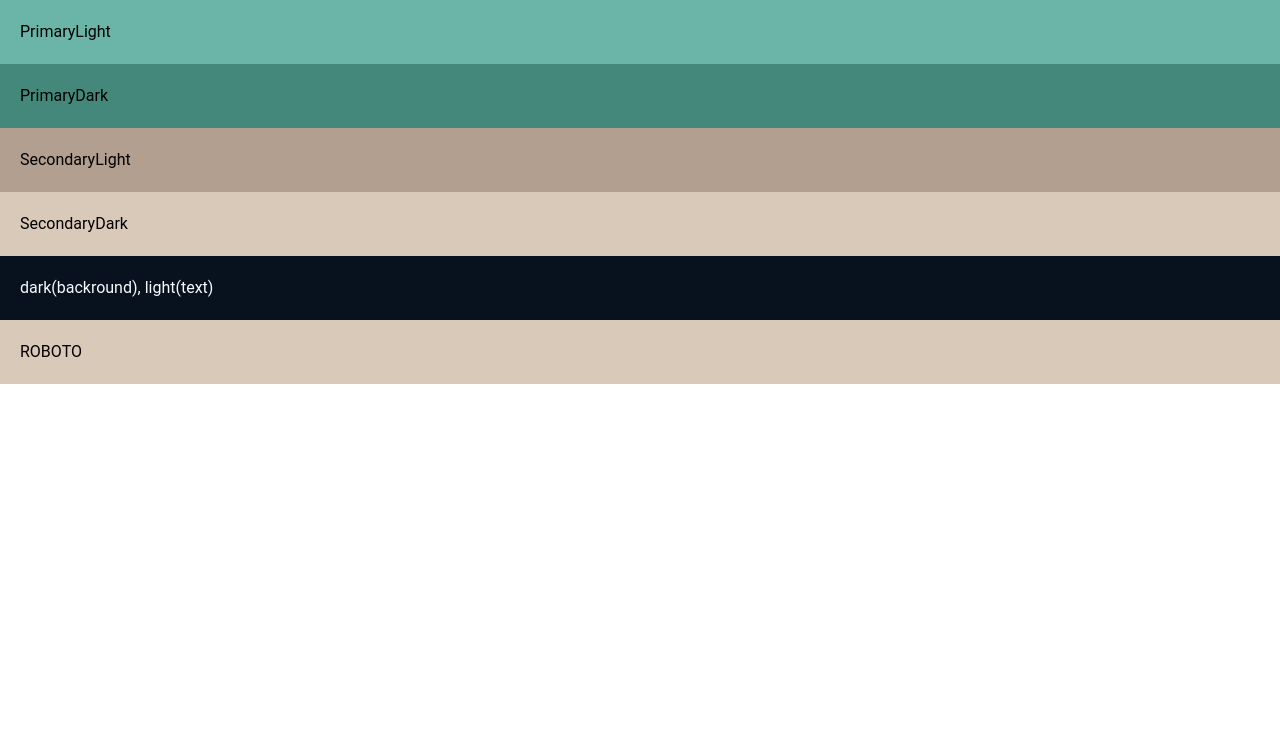
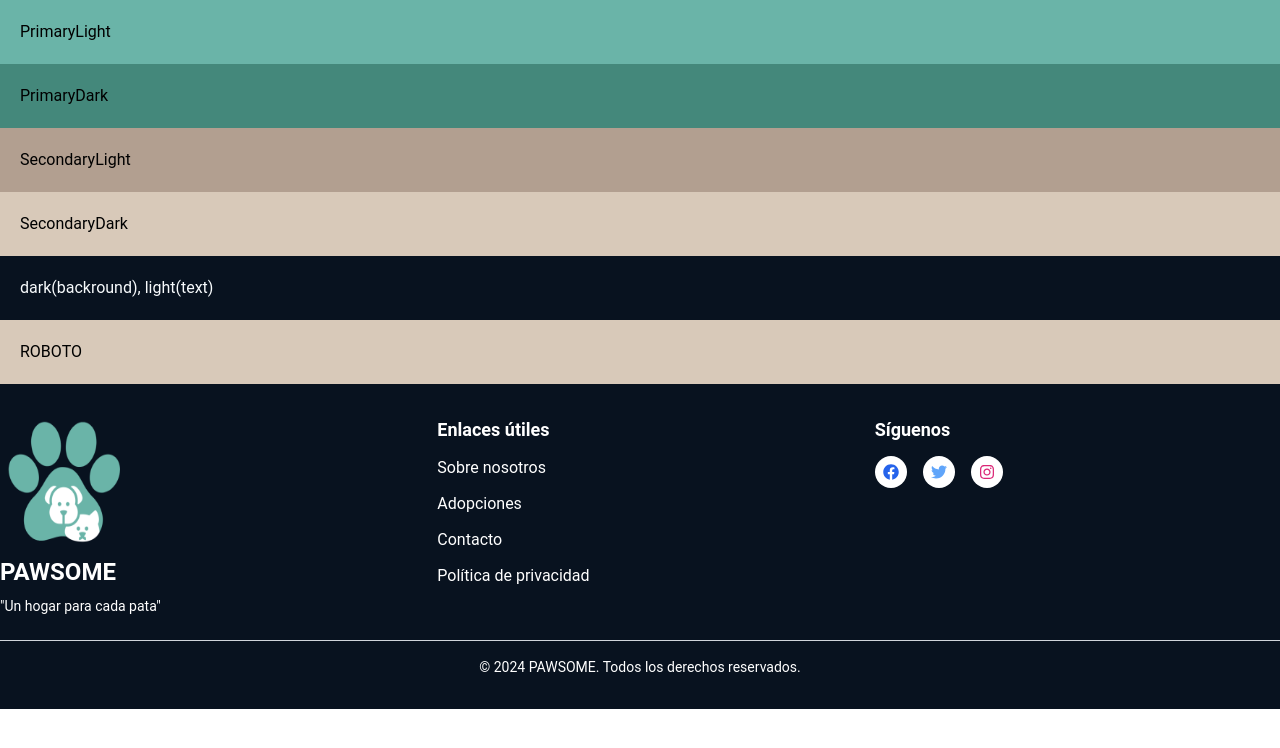
Before and after one commit to igrowker/i004-pawsome-front, a React (Vite) app: page / in a window 1280 px wide. Shown: the top 748 px of the page. Built offline with nearby package versions, Linux system fonts and the light colour scheme.

Commit message:
footer structure done

```diff
--- a/src/App.tsx
+++ b/src/App.tsx
@@ -1,3 +1,5 @@
+import Footer from "./components/Footer";
+
 function App() {
   return (
     <div className="">
@@ -7,6 +9,7 @@ function App() {
       <h1 className="bg-secondaryLight p-5">SecondaryDark</h1>
       <h1 className="bg-dark text-light p-5" >dark(backround), light(text)</h1>
       <h1 className="bg-secondaryLight p-5">ROBOTO</h1>
+      <Footer />
     </div>
   );
 }
--- /dev/null
+++ b/src/components/Footer.tsx
@@ -0,0 +1,93 @@
+
+import { FaFacebook } from 'react-icons/fa';
+import { FaInstagram } from 'react-icons/fa';
+import { FaTwitter } from 'react-icons/fa';
+
+const Footer: React.FC = () => {
+
+    return (
+        <footer className="bg-dark text-white py-8">
+      <div className="container mx-auto grid grid-cols-1 md:grid-cols-3 gap-8 text-center md:text-left">
+        {/* Logo y Nombre */}
+        <div className="flex flex-col items-center md:items-start">
+          <img
+            src="/login.png"
+            alt="Logo"
+            className="w-32 h-32 mb-3"
+          />
+          <h1 className="text-2xl font-bold">PAWSOME</h1>
+          <p className="text-sm mt-2">
+            "Un hogar para cada pata"
+          </p>
+        </div>
+
+        {/* Enlaces útiles */}
+        <div className="flex flex-col space-y-3">
+          <h2 className="text-lg font-semibold">Enlaces útiles</h2>
+          <a
+            href="/about"
+            className="transition-all hover:translate-x-1 hover:text-gray-200"
+          >
+            Sobre nosotros
+          </a>
+          <a
+            href="/adoptions"
+            className="transition-all hover:translate-x-1 hover:text-gray-200"
+          >
+            Adopciones
+          </a>
+          <a
+            href="/contact"
+            className="transition-all hover:translate-x-1 hover:text-gray-200"
+          >
+            Contacto
+          </a>
+          <a
+            href="/privacy"
+            className="transition-all hover:translate-x-1 hover:text-gray-200"
+          >
+            Política de privacidad
+          </a>
+        </div>
+
+        {/* Redes Sociales */}
+        <div className="flex flex-col space-y-3 items-center md:items-start">
+          <h2 className="text-lg font-semibold">Síguenos</h2>
+          <div className="flex space-x-4">
+            <a
+              href="https://facebook.com"
+              target="_blank"
+              rel="noopener noreferrer"
+              className="p-2 rounded-full bg-white text-blue-600 hover:bg-blue-600 hover:text-white transition-all"
+            >
+              <FaFacebook />
+            </a>
+            <a
+              href="https://twitter.com"
+              target="_blank"
+              rel="noopener noreferrer"
+              className="p-2 rounded-full bg-white text-blue-400 hover:bg-blue-400 hover:text-white transition-all"
+            >
+              <FaTwitter />
+            </a>
+            <a
+              href="https://instagram.com"
+              target="_blank"
+              rel="noopener noreferrer"
+              className="p-2 rounded-full bg-white text-pink-600 hover:bg-pink-600 hover:text-white transition-all"
+            >
+              <FaInstagram />
+            </a>
+          </div>
+        </div>
+      </div>
+
+      {/* Derechos de autor */}
+      <div className="border-t border-gray-300 mt-6 pt-4 text-center text-sm">
+        © {new Date().getFullYear()} PAWSOME. Todos los derechos reservados.
+      </div>
+    </footer>
+  );
+};
+
+export default Footer
```
